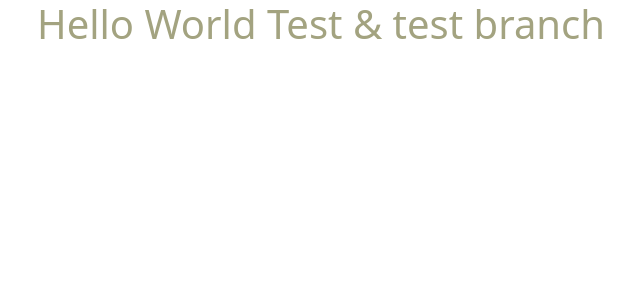
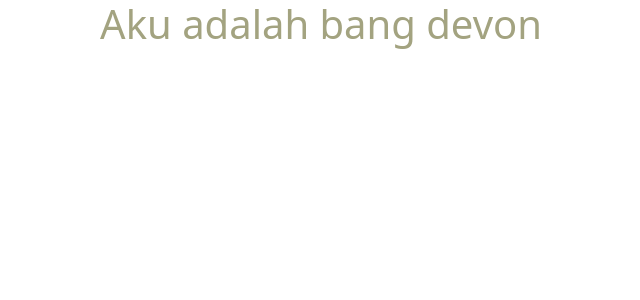
Before and after one commit to yoghantara08/meals-on-wheels, a React (Create React App) app: page / in a window 1280 px wide. Shown: the top 300 px of the page, without its empty margins (319-959 px from the left). Built offline with nearby package versions, Linux system fonts and the light colour scheme.

Commit message:
aku adalang bang devon

```diff
--- a/src/App.jsx
+++ b/src/App.jsx
@@ -3,7 +3,7 @@ import React from "react";
 const App = () => {
   return (
     <h1 className="text-shade-green container text-center">
-      Hello World Test & test branch
+      Aku adalah bang devon
     </h1>
   );
 };
```
